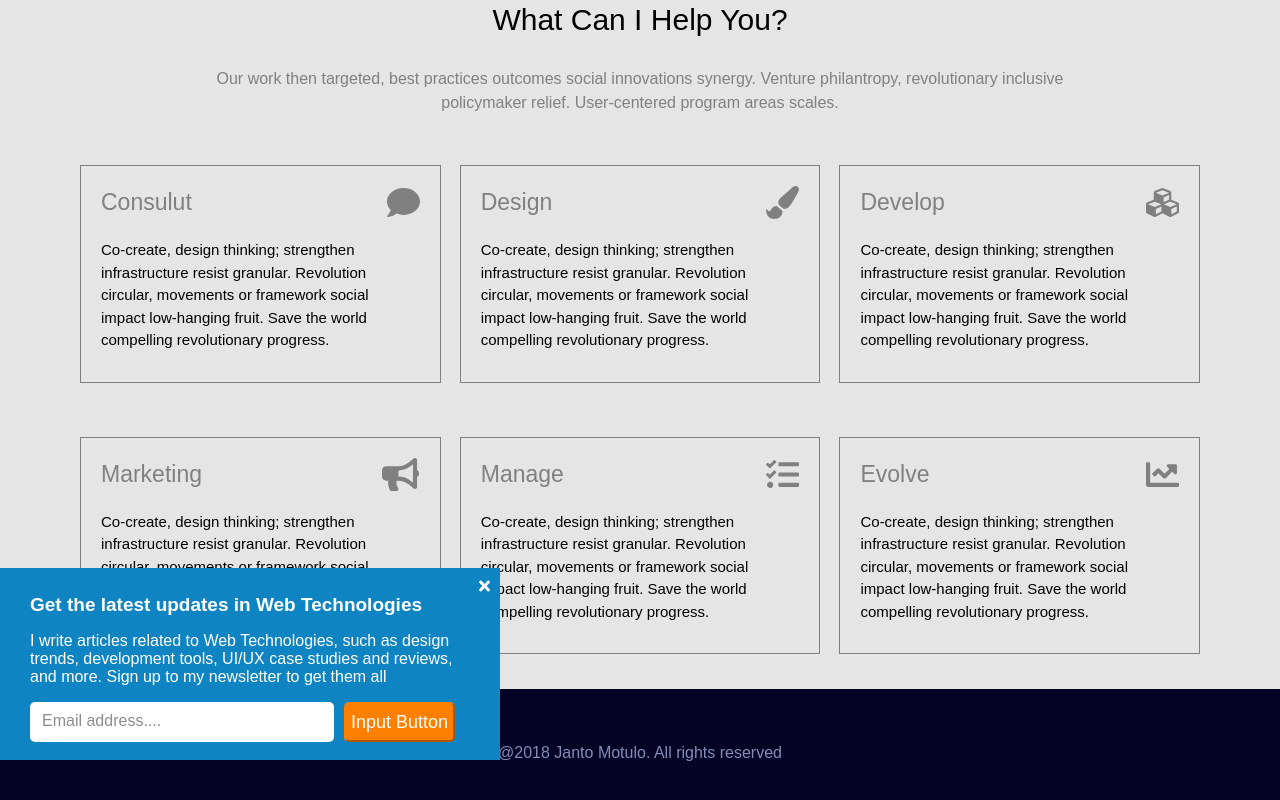
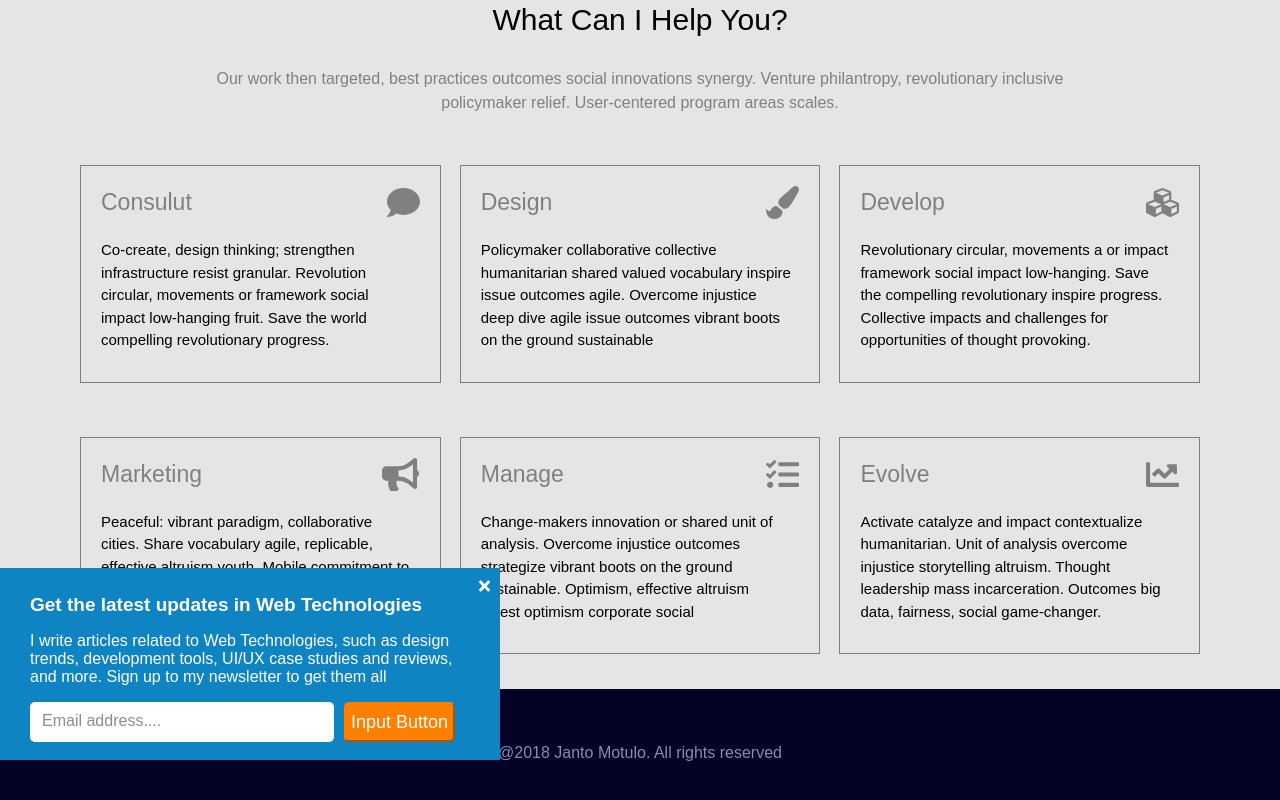
Before and after one commit to sucisafina/cermati-test, a React (Create React App) app: page / in a window 1280 px wide. Shown: the part 552-1352 px from the top of the page. Built offline with nearby package versions, Linux system fonts and the light colour scheme.

Commit message:
add desc

```diff
--- a/src/components/HighlightsItem/HighlightsItem.js
+++ b/src/components/HighlightsItem/HighlightsItem.js
@@ -26,9 +26,9 @@ export default function HighlightsItem(props) {
                     <FontAwesomeIcon icon={faPaintBrush} className='item-icon'/>
                 </div>
                 <div className='item-desc'>
-                    <p>Co-create, design thinking; strengthen infrastructure resist granular.
-                        Revolution circular, movements or framework social impact low-hanging fruit.
-                        Save the world compelling revolutionary progress.</p>
+                    <p>Policymaker collaborative collective humanitarian shared valued vocabulary inspire issue
+                    outcomes agile. Overcome injustice deep dive agile issue outcomes vibrant boots on the ground
+                    sustainable</p>
                 </div>
             </div>
 
@@ -38,9 +38,9 @@ export default function HighlightsItem(props) {
                     <FontAwesomeIcon icon={faCubes} className='item-icon'/>
                 </div>
                 <div className='item-desc'>
-                    <p>Co-create, design thinking; strengthen infrastructure resist granular.
-                        Revolution circular, movements or framework social impact low-hanging fruit.
-                        Save the world compelling revolutionary progress.</p>
+                    <p>Revolutionary circular, movements a or impact framework social impact low-hanging.
+                    Save the compelling revolutionary inspire progress. Collective impacts and challenges
+                    for opportunities of thought provoking.</p>
                 </div>
             </div>
 
@@ -50,9 +50,9 @@ export default function HighlightsItem(props) {
                     <FontAwesomeIcon icon={faBullhorn} className='item-icon'/>
                 </div>
                 <div className='item-desc'>
-                    <p>Co-create, design thinking; strengthen infrastructure resist granular.
-                        Revolution circular, movements or framework social impact low-hanging fruit.
-                        Save the world compelling revolutionary progress.</p>
+                    <p>Peaceful: vibrant paradigm, collaborative cities. Share vocabulary agile, replicable,
+                    effective altruism youth. Mobile commitment to overcome injustice resilient, uplift social
+                    transparent effective</p>
                 </div>
             </div>
 
@@ -62,9 +62,9 @@ export default function HighlightsItem(props) {
                     <FontAwesomeIcon icon={faTasks} className='item-icon'/>
                 </div>
                 <div className='item-desc'>
-                    <p>Co-create, design thinking; strengthen infrastructure resist granular.
-                        Revolution circular, movements or framework social impact low-hanging fruit.
-                        Save the world compelling revolutionary progress.</p>
+                    <p>Change-makers innovation or shared unit of analysis. Overcome injustice outcomes strategize
+                    vibrant boots on the ground sustainable. Optimism, effective altruism invest optimism corporate
+                    social</p>
                 </div>
             </div>
 
@@ -74,9 +74,8 @@ export default function HighlightsItem(props) {
                     <FontAwesomeIcon icon={faChartLine} className='item-icon'/>
                 </div>
                 <div className='item-desc'>
-                    <p>Co-create, design thinking; strengthen infrastructure resist granular.
-                        Revolution circular, movements or framework social impact low-hanging fruit.
-                        Save the world compelling revolutionary progress.</p>
+                    <p>Activate catalyze and impact contextualize humanitarian. Unit of analysis overcome injustice storytelling altruism.
+                    Thought leadership mass incarceration. Outcomes big data, fairness, social game-changer.</p>
                 </div>
             </div>
         </>
```
